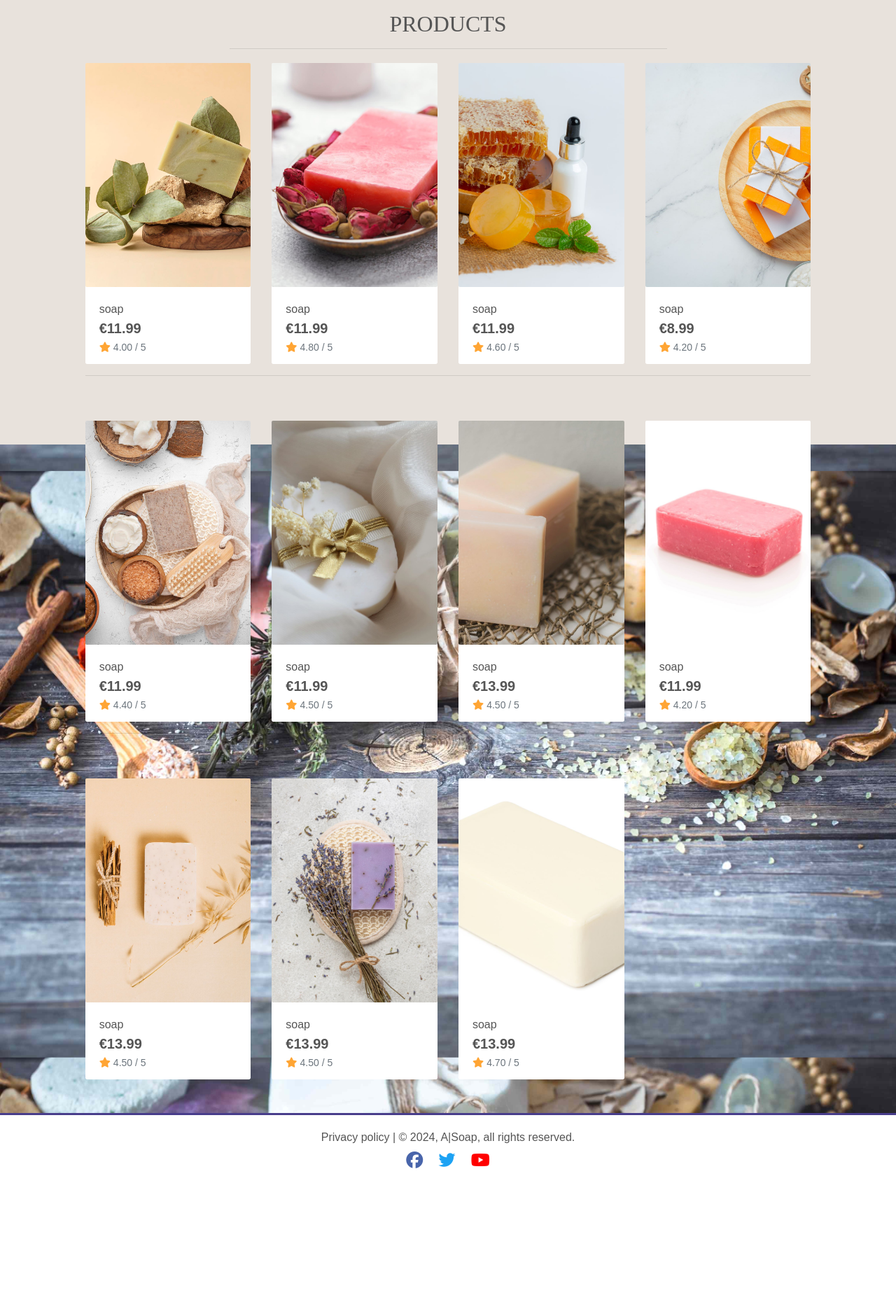
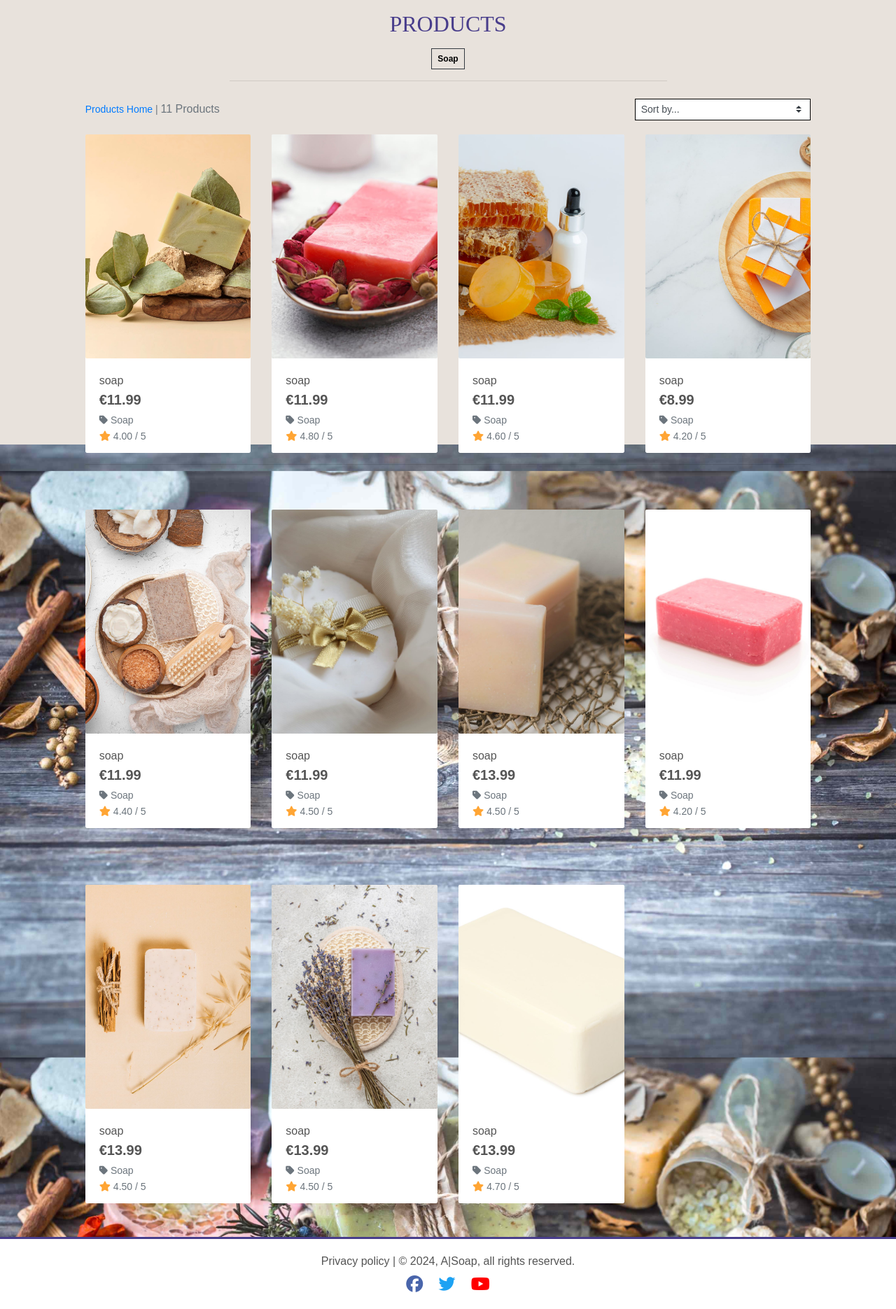
Before and after one commit to grace-ghb/a_soap_v1, a Django app: page /products/?category=soap in a window 1280 px wide. Shown: the part 165-2035 px from the top of the page at 70% size. Before the commit the page ends 1834 px from the top, so only its background shows below. Run offline with Django 3.2, Linux system fonts and the light colour scheme; data comes from the database, SQL or seed files in the repository; some libraries are stand-ins or nearby versions; some web fonts are replaced.

Commit message:
Added sort select box and products tag

```diff
--- a/products/templates/products/products.html
+++ b/products/templates/products/products.html
@@ -14,13 +14,44 @@
     <div class="container-fluid">
         <div class="row">
             <div class="col text-center mt-3">
-                <h2 class="logo-font">Products</h2>
+                <h2 class="logo-font products-text">Products</h2>
+                <!-- Categories badge -->
+                {% for c in current_categories %}
+                    <a class="category-badge text-decoration-none" href="{% url 'products' %}?category={{ c.name }}">
+                        <span class="p-2 mt-2 badge badge-white text-black rounded-0 border border-dark">{{ c.friendly_name }}</span>
+                    </a>
+                {% endfor %}
                 <hr class="w-50 mb-2">
             </div>
         </div>
         <div class="row">
             <div class="product-container col-10 offset-1">
-                <div class="row mt-1 mb-2"></div>
+                <!-- Sort select box on top on mobile -->
+                <div class="row mt-1 mb-2">
+                    <div class="col-12 col-md-6 my-auto order-md-last d-flex justify-content-center justify-content-md-end">
+                        <div class="sort-select-wrapper w-50">
+                            <select id="sort-selector" class="custom-select custom-select-sm rounded-0 border border-{% if current_sorting != 'None_None' %}info{% else %}black{% endif %}">
+                                <option value="reset" {% if current_sorting == 'None_None' %}selected{% endif %}>Sort by...</option>
+                                <option value="price_asc" {% if current_sorting == 'price_asc' %}selected{% endif %}>Price (low to high)</option>
+                                <option value="price_desc" {% if current_sorting == 'price_desc' %}selected{% endif %}>Price (high to low)</option>
+                                <option value="rating_asc" {% if current_sorting == 'rating_asc' %}selected{% endif %}>Rating (low to high)</option>
+                                <option value="rating_desc" {% if current_sorting == 'rating_desc' %}selected{% endif %}>Rating (high to low)</option>
+                                <option value="name_asc" {% if current_sorting == 'name_asc' %}selected{% endif %}>Name (A-Z)</option>
+                                <option value="name_desc" {% if current_sorting == 'name_desc' %}selected{% endif %}>Name (Z-A)</option>
+                                <option value="category_asc" {% if current_sorting == 'category_asc' %}selected{% endif %}>Category (A-Z)</option>
+                                <option value="category_desc" {% if current_sorting == 'category_desc' %}selected{% endif %}>Category (Z-A)</option>
+                            </select>
+                        </div>
+                    </div>
+                    <div class="col-12 col-md-6 order-md-first">
+                        <p class="text-muted mt-3 text-center text-md-left">
+                            {% if search_term or current_categories or current_sorting != 'None_None' %}
+                                <span class="small"><a href="{% url 'products' %}">Products Home</a> | </span>
+                            {% endif %}
+                            {{ products|length }} Products{% if search_term %} found for <strong>"{{ search_term }}"</strong>{% endif %}
+                        </p>
+                    </div>
+                </div>
                 <div class="row">
                     {% for product in products %}
                         <div class="col-sm-6 col-md-6 col-lg-4 col-xl-3">
@@ -43,6 +74,13 @@
                                     <div class="row">
                                         <div class="col">
                                             <p class="lead mb-0 text-left font-weight-bold">&euro;{{ product.price }}</p>
+                                            {% if product.category %}
+                                            <p class="small mt-1 mb-0">
+                                                <a class="text-muted tag-text" href="{% url 'products' %}?category={{ product.category.name }}">
+                                                    <i class="fas fa-tag mr-1"></i>{{ product.category.friendly_name }}
+                                                </a>
+                                            </p>
+                                            {% endif %}
                                             {% if product.rating %}
                                                 <small class="text-muted"><i class="fas fa-star mr-1"></i>{{ product.rating }} / 5</small>
                                             {% else %}
--- a/products/views.py
+++ b/products/views.py
@@ -22,7 +22,8 @@
             if sortkey == 'name':
                 sortkey = 'lower_name'
                 products = products.annotate(lower_name=Lower('name'))
-
+            if sortkey == 'category':
+                sortkey = 'category__name'
             if 'direction' in request.GET:
                 direction = request.GET['direction']
                 if direction == 'desc':
--- a/static/css/base.css
+++ b/static/css/base.css
@@ -72,11 +72,12 @@
     font-size: 1.0rem;
 }
 
+/* Footer */
 #footer {
     font-size: 1rem;
     border-top: solid darkslateblue 3px;
 }
-a {
+.privacy-text {
     text-decoration: none;
     color: #555;
 }
@@ -94,16 +95,14 @@
 .fa-youtube {
     color: red;
 }
-.fa-star{
-    color: #ffa534;
-    font-size: 0.9rem;
-}
+
 .fa-facebook,
 .fa-twitter,
 .fa-youtube {
     font-size: 1.5rem;
 }
 
+/* products */
 .overlay {
     height: 100%;
     width: 100%;
@@ -112,6 +111,18 @@
     position: fixed;
     background: #e8e2dc;
     z-index: -1;
+}
+
+.products-text{
+    color: darkslateblue;
+    font-weight: 300;
+}
+.fa-star{
+    color: #ffa534;
+    font-size: 0.9rem;
+}
+.tag-text:hover{
+    text-decoration: underline;
 }
 
 /* This is to adjust the images of landscape and potrait to be the same size */
@@ -126,10 +137,13 @@
 .product-card:hover{
     /* to enlarge the card when hover */
     transform: translate3D(0,-3px,0) scale(1.01);
-    opacity: 0.6;
+    opacity: 0.7;
 
 }
-
+a.category-badge > span.badge:hover {
+    background: darkslateblue !important;
+    color: #fff !important;
+}
 
 /* -------------------------------- Media Queries */
 
```
Also changed, not shown: products/templates/products/product_detail.html (+7 -0 lines).
